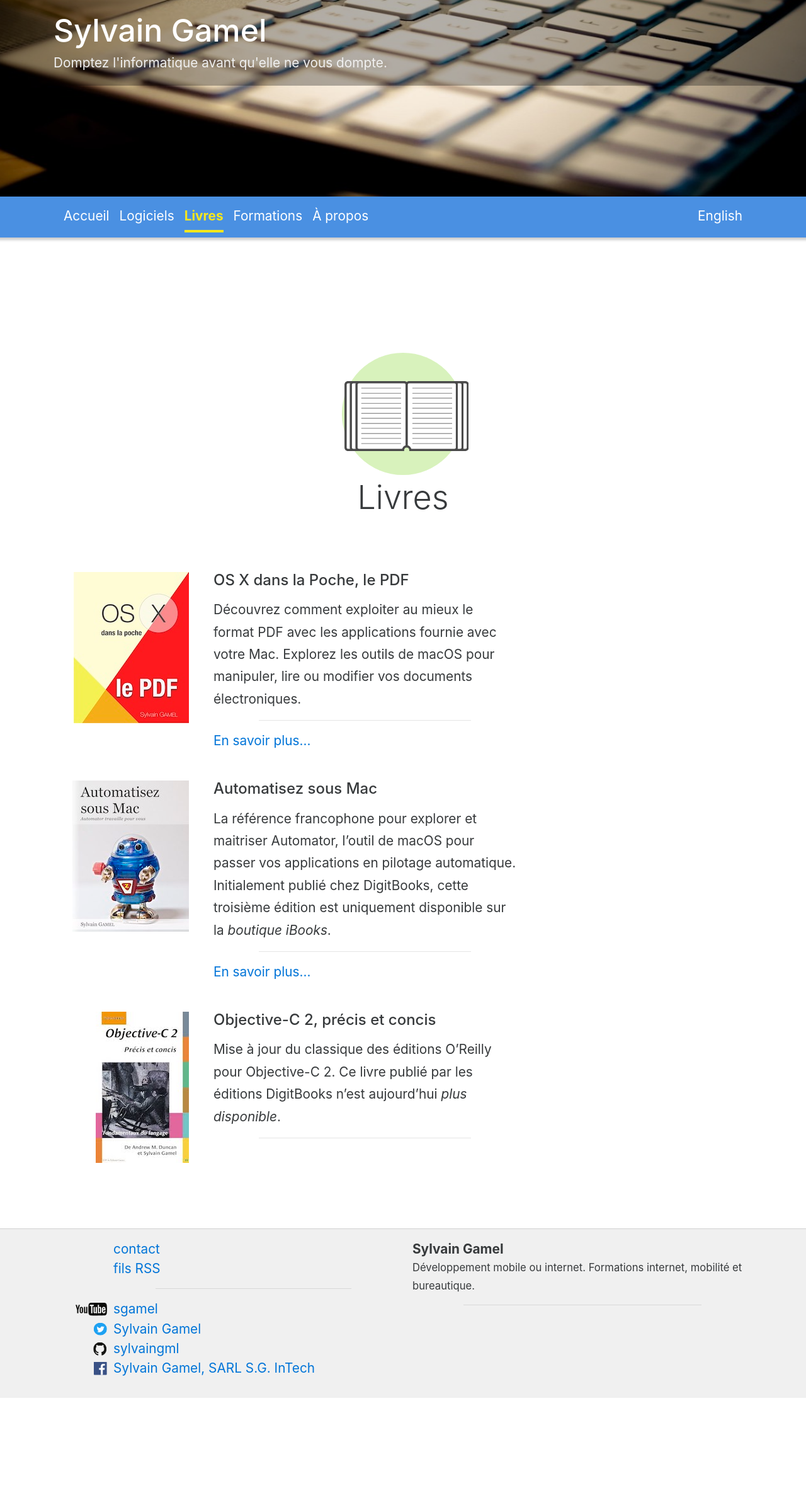
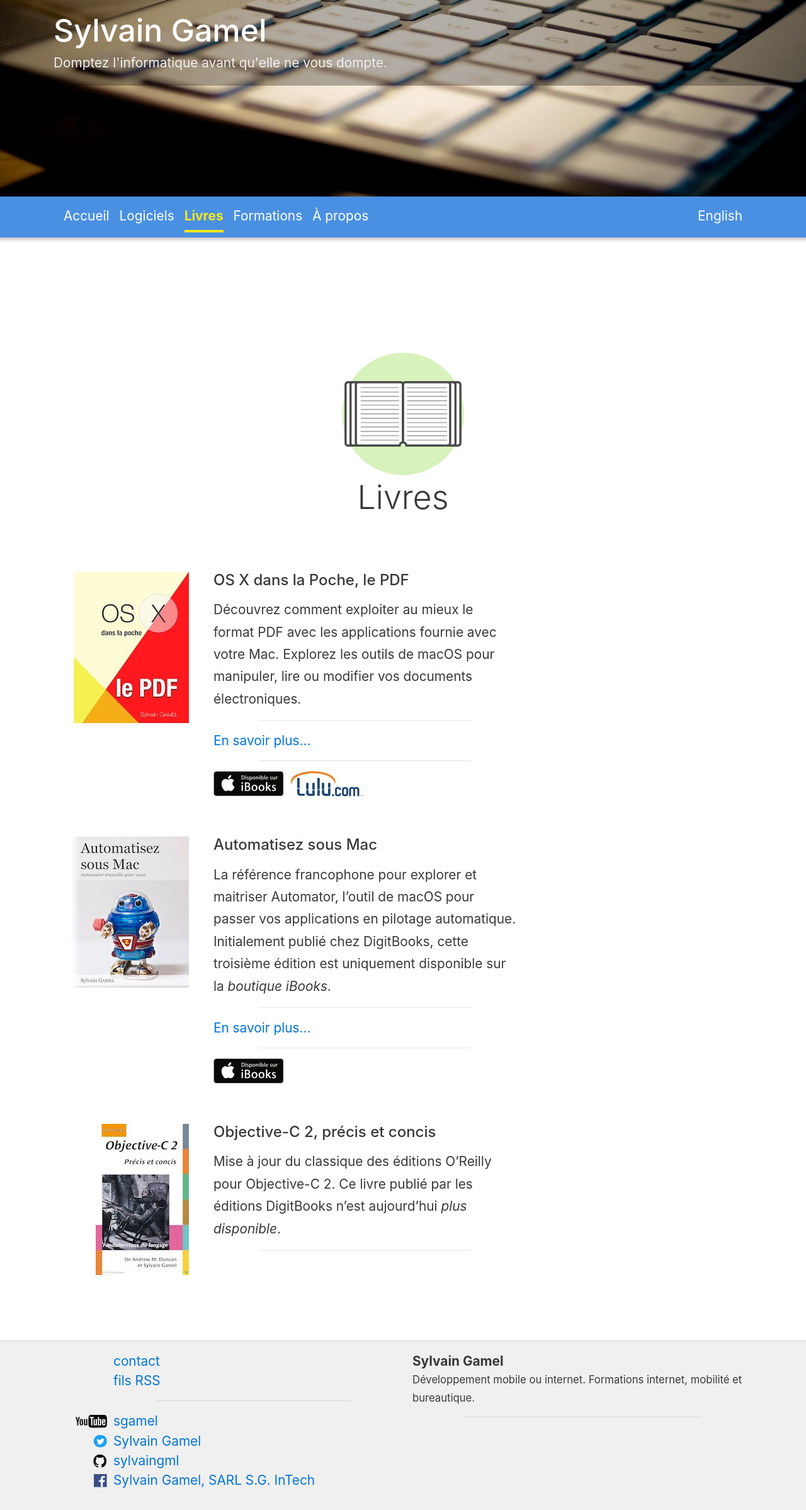
Before and after one commit to Sylvain-Gamel-fr/Sylvain-Gamel-fr.github.io, a Jekyll site: the page built from fr/books/index.md, in a window 1280 px wide. Shown: the whole page at 63% size. Built offline with Jekyll 4.4.1, drawn with Linux system fonts in a browser that asks for light colours; before the commit the page ends 2219 px from its top, so only the background shows below that.

Commit message:
Added icons for stores, list of store as data and link to store in book summary.

```diff
--- a/_includes/books/book-summary-info.html
+++ b/_includes/books/book-summary-info.html
@@ -46,11 +46,46 @@
     <p>
       {{ description | markdownify}}
     </p>
+
     <hr class="fine">
+
     {% if pageURL %}
       <a href="{{ pageURL }}" class="">
         {{ site.data.i18n[ 'nav_see_more' ][ lang ] }}
       </a>
     {% endif %}
+
+    {% if book.shop %}
+      <hr class="fine">
+
+      <ul class="list-inline">
+        {% for shop in book.shop %}
+          {% assign shopId  = shop[ 0 ] %}
+          {% assign shopURL = shop[ 1 ] %}
+
+          {% assign shopInfo = site.data.store | where: "id", shopId | first %}
+
+          {% if shopInfo.name[ lang ] %}
+            {% assign shopName = shopInfo.name[ lang ] %}
+          {% else %}
+            {% assign shopName = shopInfo.name %}
+          {% endif %}
+
+          {% if shopInfo.badge[ lang ] %}
+            {% assign shopIcon = shopInfo.badge[ lang ] %}
+          {% else %}
+            {% assign shopIcon = shopInfo.badge %}
+          {% endif %}
+
+        <li class="list-inline-item">
+          <a href="">
+            <img src="{{ shopIcon | prepend: "/images/" | prepend: site.baseURL }}"
+                 alt="{{ shopName}}" >
+          </a>
+        </li>
+
+        {% endfor %}
+      </ul>
+    {% endif %}
   </div>
 </div>
```
Also changed, not shown: _data/books.yml (+3 -4 lines), _data/store.yml (added, +9 -0 lines), images/icons/ibooks-badge-en.svg (added), images/icons/ibooks-badge-fr.svg (added), images/icons/lulu-small.svg (added), images/picto/section-book.svg.
